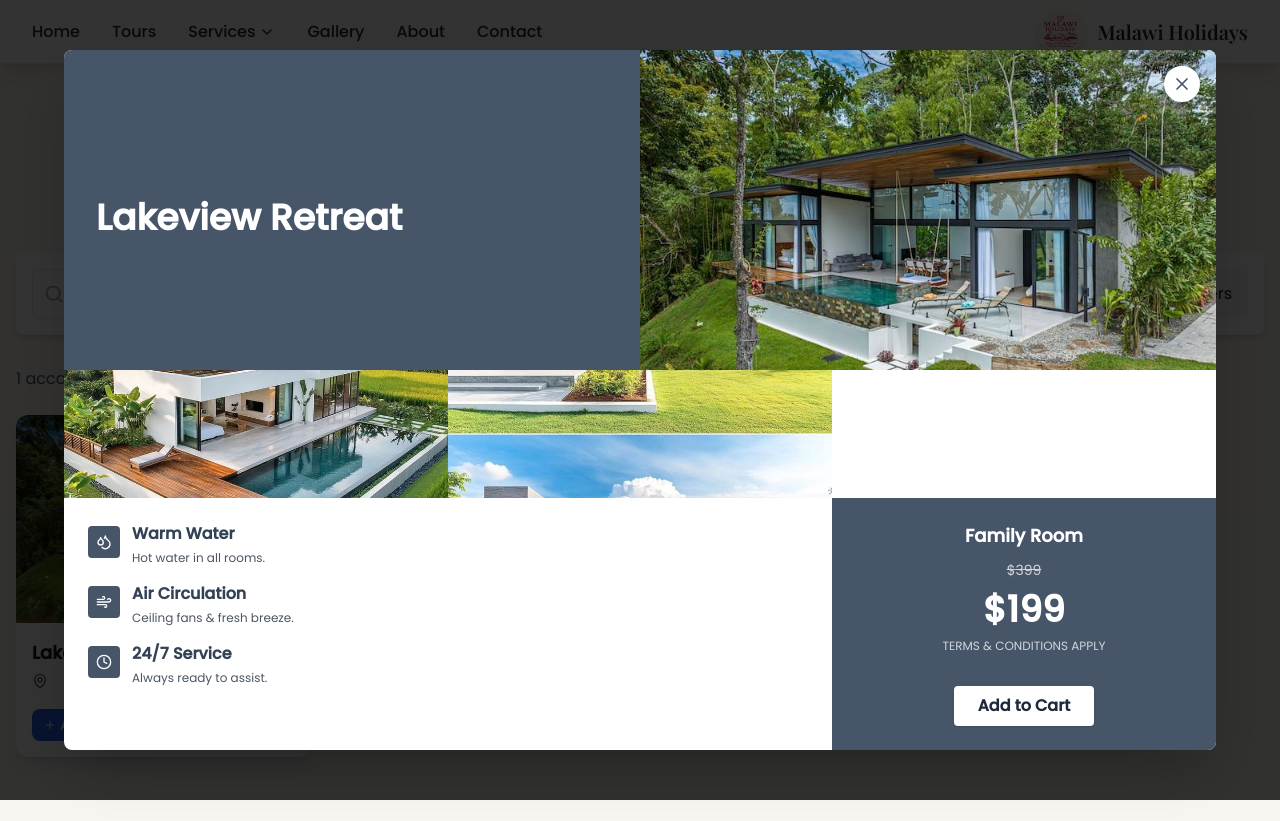
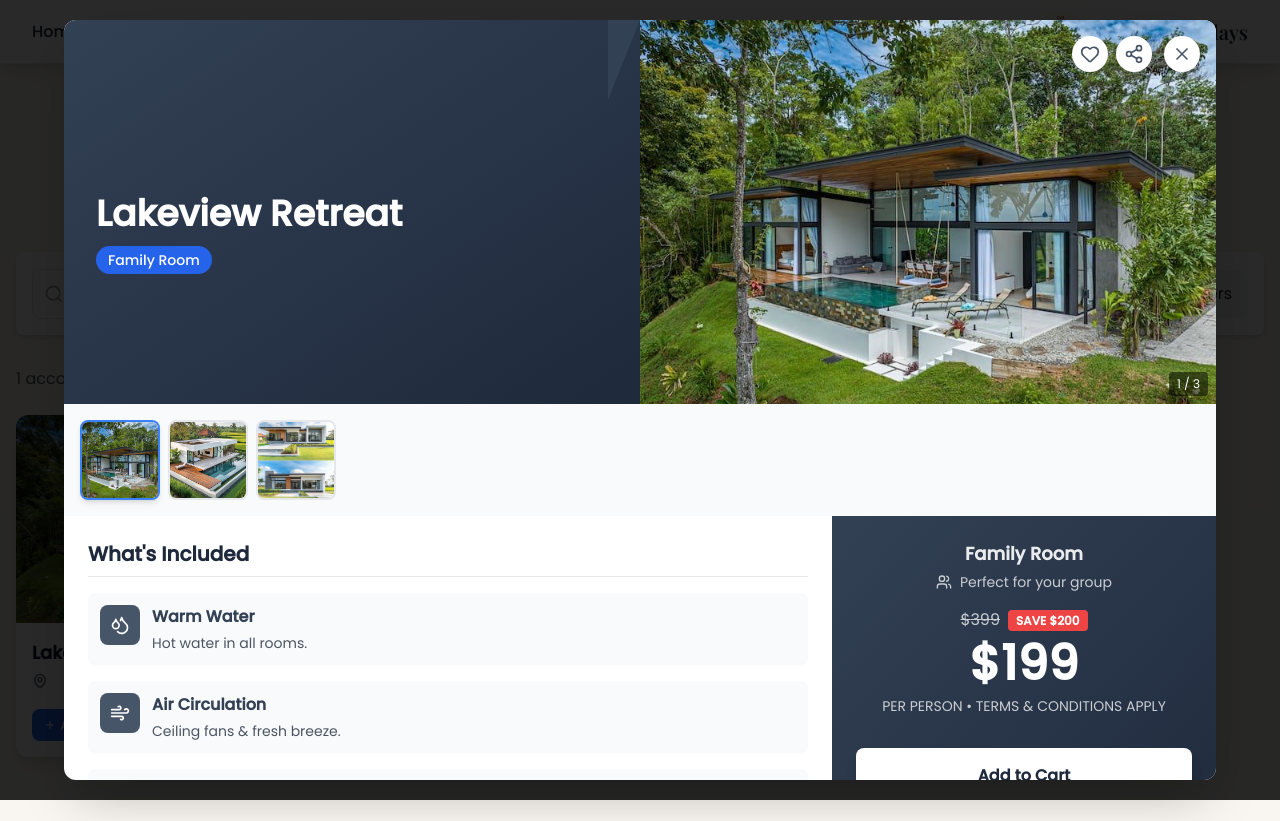
Before and after one commit to Gabriel265/malawi-holidays, a Next.js app: page /services/hotels in a window 1280 px wide. Both pictures are taken after a click on the button "View Details". Built offline with nearby package versions, Linux system fonts and the light colour scheme.

Commit message:
fix closing

```diff
--- a/src/components/HolidayFlyerUI.jsx
+++ b/src/components/HolidayFlyerUI.jsx
@@ -1,6 +1,10 @@
-import { Clock, X } from "lucide-react";
+import { Clock, X, Heart, Share2, Star, MapPin, Calendar, Users } from "lucide-react";
+import { useState } from "react";
 
 export default function HolidayFlyerUI({ data, onClose }) {
+  const [activeImageIndex, setActiveImageIndex] = useState(0);
+  const [isFavorite, setIsFavorite] = useState(false);
+
   if (!data) return null;
 
   const {
@@ -10,48 +14,145 @@ export default function HolidayFlyerUI({ data, onClose }) {
     originalPrice,
     discountPrice,
     type,
+    rating,
+    reviews,
+    address,
   } = data;
 
+  const handleAddToCart = () => {
+    console.log("Add to cart:", data.id);
+    // Add real cart logic here
+    if (onClose) onClose();
+  };
+
+  const handleShare = () => {
+    if (navigator.share) {
+      navigator.share({
+        title: name,
+        text: `Check out this amazing ${type}!`,
+        url: window.location.href,
+      });
+    } else {
+      // Fallback for browsers that don't support Web Share API
+      navigator.clipboard.writeText(window.location.href);
+      alert('Link copied to clipboard!');
+    }
+  };
+
   return (
-    <div className="fixed inset-0 z-50 flex items-center justify-center bg-black bg-opacity-50">
-      <div className="relative bg-white shadow-2xl max-w-6xl w-full max-h-[90vh] rounded-lg overflow-hidden flex flex-col">
-
+    <div className="fixed inset-0 z-50 flex items-center justify-center bg-black bg-opacity-60 p-2 sm:p-4">
+      <div className="relative bg-white shadow-2xl w-full max-w-xs sm:max-w-2xl md:max-w-4xl lg:max-w-6xl max-h-[95vh] rounded-lg sm:rounded-xl overflow-hidden flex flex-col">
         {/* Close Button */}
+        {onClose && (
           <button
             onClick={onClose}
-          className="absolute top-4 right-4 z-50 bg-white text-slate-600 hover:text-red-600 p-2 rounded-full shadow-md"
+            className="absolute top-2 right-2 sm:top-4 sm:right-4 z-50 bg-white text-slate-600 hover:text-red-600 p-1.5 sm:p-2 rounded-full shadow-md hover:shadow-lg transition-all"
           >
-          <X className="w-5 h-5" />
+            <X className="w-4 h-4 sm:w-5 sm:h-5" />
           </button>
+        )}
+
+        {/* Action Buttons */}
+        <div className="absolute top-2 right-12 sm:top-4 sm:right-16 z-50 flex gap-2">
+          <button
+            onClick={() => setIsFavorite(!isFavorite)}
+            className="bg-white p-1.5 sm:p-2 rounded-full shadow-md hover:shadow-lg transition-all"
+          >
+            <Heart
+              className={`w-4 h-4 sm:w-5 sm:h-5 transition-colors ${
+                isFavorite ? 'text-red-500 fill-current' : 'text-slate-600'
+              }`}
+            />
+          </button>
+          <button
+            onClick={handleShare}
+            className="bg-white text-slate-600 hover:text-blue-600 p-1.5 sm:p-2 rounded-full shadow-md hover:shadow-lg transition-all"
+          >
+            <Share2 className="w-4 h-4 sm:w-5 sm:h-5" />
+          </button>
+        </div>
 
         {/* Scrollable Content */}
         <div className="overflow-y-auto">
           {/* Header with Split */}
-          <div className="flex flex-col lg:flex-row h-auto lg:h-80">
-            <div className="w-full lg:w-1/2 bg-slate-600 text-white flex flex-col justify-center px-8 py-6 relative">
-              <h1 className="text-3xl lg:text-4xl font-bold leading-tight mt-4">{name}</h1>
-              <div className="absolute top-0 right-0 w-0 h-0 border-t-[80px] border-r-[32px] border-t-slate-600 border-r-transparent"></div>
+          <div className="flex flex-col lg:flex-row h-auto lg:h-80 xl:h-96">
+            <div className="w-full lg:w-1/2 bg-gradient-to-br from-slate-700 to-slate-800 text-white flex flex-col justify-center px-4 sm:px-6 md:px-8 py-6 sm:py-8 relative">
+              <div className="space-y-2 sm:space-y-3 mt-6 sm:mt-8">
+                <div className="flex items-center gap-2 text-sm sm:text-base opacity-90">
+                  {address && (
+                    <div className="flex items-center gap-1">
+                      <MapPin className="w-3 h-3 sm:w-4 sm:h-4" />
+                      <span className="truncate max-w-[200px]">{address}</span>
+                    </div>
+                  )}
                 </div>
 
-            <div className="w-full lg:w-1/2 h-64 lg:h-full">
-              <img
-                src={gallery?.[0]}
-                alt="gallery preview"
-                className="w-full h-full object-cover"
+                <h1 className="text-xl sm:text-2xl md:text-3xl lg:text-4xl font-bold leading-tight">
+                  {name}
+                </h1>
+
+                {(rating || reviews) && (
+                  <div className="flex items-center gap-3 text-sm">
+                    {rating && (
+                      <div className="flex items-center gap-1">
+                        {[...Array(5)].map((_, i) => (
+                          <Star
+                            key={i}
+                            className={`w-3 h-3 sm:w-4 sm:h-4 ${i < rating ? 'text-yellow-400' : 'text-gray-400'}`}
+                            fill="currentColor"
                           />
+                        ))}
+                        <span className="ml-1">{rating}</span>
+                      </div>
+                    )}
+                    {reviews && (
+                      <span className="opacity-75">({reviews} reviews)</span>
+                    )}
+                  </div>
+                )}
+
+                <div className="inline-block bg-blue-600 text-white px-3 py-1 rounded-full text-xs sm:text-sm font-medium">
+                  {type}
                 </div>
               </div>
 
-          {/* Gallery Strip */}
+              {/* Decorative element - hidden on small screens */}
+              <div className="absolute top-0 right-0 w-0 h-0 border-t-[60px] sm:border-t-[80px] border-r-[24px] sm:border-r-[32px] border-t-slate-700 border-r-transparent hidden sm:block"></div>
+            </div>
+
+            <div className="w-full lg:w-1/2 h-48 sm:h-64 lg:h-full relative">
+              <img
+                src={gallery?.[activeImageIndex] || gallery?.[0]}
+                alt="main gallery"
+                className="w-full h-full object-cover"
+              />
+
+              {/* Image counter */}
               {gallery?.length > 1 && (
-            <div className="flex h-32 overflow-hidden">
-              {gallery.slice(1).map((img, i) => (
+                <div className="absolute bottom-2 right-2 bg-black bg-opacity-50 text-white px-2 py-1 rounded text-xs">
+                  {activeImageIndex + 1} / {gallery.length}
+                </div>
+              )}
+            </div>
+          </div>
+
+          {/* Gallery Strip - Thumbnails */}
+          {gallery?.length > 1 && (
+            <div className="flex gap-1 sm:gap-2 p-2 sm:p-4 bg-gray-50 overflow-x-auto">
+              {gallery.map((img, i) => (
+                <button
+                  key={i}
+                  onClick={() => setActiveImageIndex(i)}
+                  className={`flex-shrink-0 w-16 h-16 sm:w-20 sm:h-20 rounded-lg overflow-hidden border-2 transition-all ${
+                    activeImageIndex === i ? 'border-blue-500 shadow-md' : 'border-gray-200 hover:border-gray-300'
+                  }`}
+                >
                   <img
-                  key={i}
                     src={img}
                     alt={`gallery ${i + 1}`}
-                  className="w-1/3 object-cover"
+                    className="w-full h-full object-cover"
                   />
+                </button>
               ))}
             </div>
           )}
@@ -59,36 +160,109 @@ export default function HolidayFlyerUI({ data, onClose }) {
           {/* Content Area */}
           <div className="flex flex-col lg:flex-row">
             {/* Features */}
-            <div className="w-full lg:w-2/3 p-6 space-y-6">
-              <div className="space-y-4">
-                {features?.map((feat, idx) => {
-                  const Icon = require("lucide-react")[feat.icon] || Clock;
+            <div className="w-full lg:w-2/3 p-4 sm:p-6 space-y-4 sm:space-y-6">
+              <div className="space-y-3 sm:space-y-4">
+                <h2 className="text-lg sm:text-xl font-bold text-slate-800 border-b pb-2">
+                  What's Included
+                </h2>
+
+                {features?.length > 0 ? (
+                  <div className="grid gap-3 sm:gap-4">
+                    {features.map((feat, idx) => {
+                      // Safely get the icon, fallback to Clock if not found
+                      let Icon = Clock;
+                      try {
+                        const iconComponent = require("lucide-react")[feat.icon];
+                        if (iconComponent) Icon = iconComponent;
+                      } catch (e) {
+                        // Icon not found, use Clock as fallback
+                      }
+
                       return (
-                    <div key={idx} className="flex items-start">
-                      <div className="w-8 h-8 bg-slate-600 rounded flex items-center justify-center mr-3 mt-1">
-                        <Icon className="w-4 h-4 text-white" />
+                        <div key={idx} className="flex items-start gap-3 p-3 bg-gray-50 rounded-lg hover:bg-gray-100 transition-colors">
+                          <div className="w-8 h-8 sm:w-10 sm:h-10 bg-slate-600 rounded-lg flex items-center justify-center flex-shrink-0">
+                            <Icon className="w-4 h-4 sm:w-5 sm:h-5 text-white" />
                           </div>
-                      <div>
-                        <h3 className="font-semibold text-slate-700 mb-1">{feat.title}</h3>
-                        <p className="text-xs text-gray-600">{feat.desc}</p>
+                          <div className="flex-1 min-w-0">
+                            <h3 className="font-semibold text-slate-700 mb-1 text-sm sm:text-base">
+                              {feat.title}
+                            </h3>
+                            <p className="text-xs sm:text-sm text-gray-600 leading-relaxed">
+                              {feat.desc}
+                            </p>
                           </div>
                         </div>
                       );
                     })}
                   </div>
+                ) : (
+                  <div className="text-center py-8 text-gray-500">
+                    <Calendar className="w-12 h-12 mx-auto mb-2 opacity-50" />
+                    <p>Feature details will be updated soon</p>
+                  </div>
+                )}
+              </div>
             </div>
 
             {/* Price & CTA */}
-            <div className="w-full lg:w-1/3 bg-slate-600 text-white p-6 flex flex-col justify-center items-center text-center">
-              <h2 className="text-lg font-semibold mb-2">{type}</h2>
-              <div className="mb-2">
-                <span className="text-sm line-through opacity-75">${originalPrice}</span>
+            <div className="w-full lg:w-1/3 bg-gradient-to-br from-slate-700 to-slate-800 text-white p-4 sm:p-6 flex flex-col justify-center">
+              <div className="text-center space-y-3 sm:space-y-4">
+                <div className="space-y-1">
+                  <h2 className="text-base sm:text-lg font-semibold opacity-90">
+                    {type}
+                  </h2>
+                  <div className="flex items-center justify-center gap-2">
+                    <Users className="w-4 h-4 opacity-75" />
+                    <span className="text-sm opacity-75">Perfect for your group</span>
                   </div>
-              <div className="text-4xl font-bold mb-2">${discountPrice}</div>
-              <div className="text-xs opacity-75 mb-4">TERMS & CONDITIONS APPLY</div>
-              <button className="mt-4 px-6 py-2 bg-white text-slate-800 font-semibold rounded shadow hover:bg-gray-100 transition">
+                </div>
+
+                <div className="space-y-2">
+                  {originalPrice && originalPrice !== discountPrice && (
+                    <div className="text-center">
+                      <span className="text-sm sm:text-base line-through opacity-75">
+                        ${originalPrice}
+                      </span>
+                      <span className="ml-2 bg-red-500 text-white px-2 py-0.5 rounded text-xs font-bold">
+                        SAVE ${originalPrice - discountPrice}
+                      </span>
+                    </div>
+                  )}
+
+                  <div className="text-3xl sm:text-4xl lg:text-5xl font-bold">
+                    ${discountPrice}
+                  </div>
+
+                  <div className="text-xs sm:text-sm opacity-75">
+                    PER PERSON • TERMS & CONDITIONS APPLY
+                  </div>
+                </div>
+
+                <div className="pt-2 sm:pt-4 space-y-3">
+                  <button
+                    onClick={handleAddToCart}
+                    className="w-full px-4 sm:px-6 py-3 sm:py-4 bg-white text-slate-800 font-bold rounded-lg shadow-lg hover:bg-gray-100 transform hover:scale-105 transition-all duration-200 text-sm sm:text-base"
+                  >
                     Add to Cart
                   </button>
+
+                  <div className="flex gap-2">
+                    <button className="flex-1 px-3 py-2 border border-white border-opacity-30 rounded-lg hover:bg-white hover:bg-opacity-10 transition-colors text-xs sm:text-sm">
+                      Learn More
+                    </button>
+                    <button className="flex-1 px-3 py-2 border border-white border-opacity-30 rounded-lg hover:bg-white hover:bg-opacity-10 transition-colors text-xs sm:text-sm">
+                      Contact Us
+                    </button>
+                  </div>
+                </div>
+
+                <div className="pt-2 text-center">
+                  <div className="flex items-center justify-center gap-1 text-xs opacity-75">
+                    <Clock className="w-3 h-3" />
+                    <span>Limited Time Offer</span>
+                  </div>
+                </div>
+              </div>
             </div>
           </div>
         </div>
--- a/src/pages/services/hotels.js
+++ b/src/pages/services/hotels.js
@@ -251,7 +251,7 @@ export default function Hotels() {
                 <X className="w-5 h-5 text-gray-600" />
               </button>
 
-              <HolidayFlyerUI data={selected} />
+              <HolidayFlyerUI data={selected} onClose={() => setSelected(null)} />
 
               <div className="flex flex-col sm:flex-row justify-between items-stretch sm:items-center gap-4 p-4 sm:p-6 border-t bg-gray-50">
                 <button
```
Lines whose indentation alone changed are shown as unchanged.
